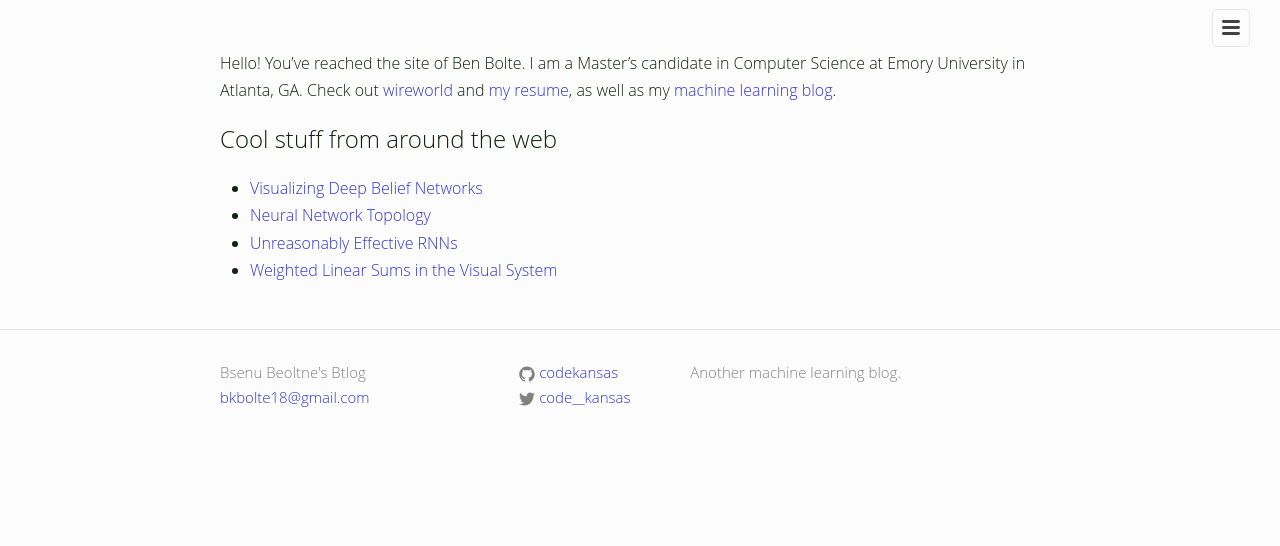
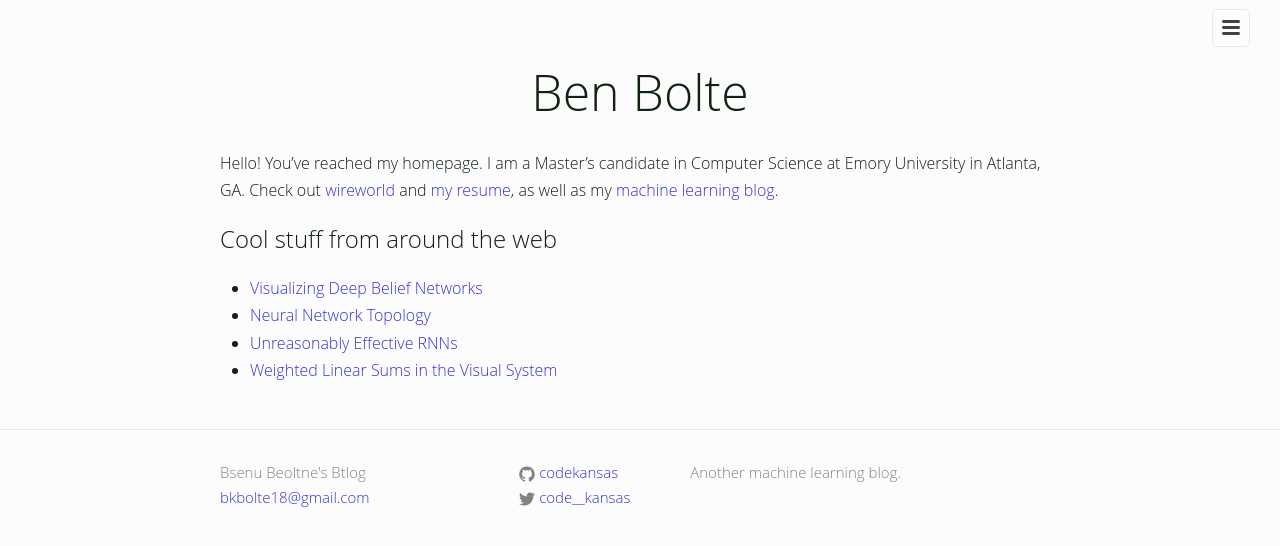
Before and after one commit to codekansas/codekansas.github.io, a Jekyll site: the page built from index.md, in a window 1280 px wide. Shown: the top 546 px of the page. Built offline with Jekyll 4.4.1, drawn with Linux system fonts in a browser that asks for light colours.

Commit message:
updated some styles

```diff
--- a/categories/machine-learning.html
+++ b/categories/machine-learning.html
@@ -6,6 +6,7 @@ permalink: /ml/
 ---
 
 <div class="home">
+  <h1 style="text-align: center; width: 100%;">Machine Learning</h1>
   <ul class="index-post-list">
     {% for post in site.categories[page.category] %}
       {% if post.title %}
--- a/categories/personal.html
+++ b/categories/personal.html
@@ -6,6 +6,7 @@ permalink: /personal/
 ---
 
 <div class="home">
+  <h1 style="text-align: center; width: 100%;">Personal</h1>
   <ul class="index-post-list">
     {% for post in site.categories[page.category] %}
       {% if post.title %}
--- a/index.md
+++ b/index.md
@@ -2,7 +2,9 @@
 layout: default
 ---
 
-Hello! You've reached the site of Ben Bolte. I am a Master's candidate in Computer Science at Emory University in Atlanta, GA. Check out <a href="/resources/misc/wireworld.html" target="_blank">wireworld</a> and <a href="/resume.html" target="_blank">my resume</a>, as well as my <a href="/ml">machine learning blog</a>.
+<h1 style="text-align: center; width: 100%; font-size: 50px;">Ben Bolte</h1>
+
+Hello! You've reached my homepage. I am a Master's candidate in Computer Science at Emory University in Atlanta, GA. Check out <a href="/resources/misc/wireworld.html" target="_blank">wireworld</a> and <a href="/resume.html" target="_blank">my resume</a>, as well as my <a href="/ml">machine learning blog</a>.
 
 ## Cool stuff from around the web
  - [Visualizing Deep Belief Networks](https://www.cs.toronto.edu/~hinton/adi/index.htm)
```
